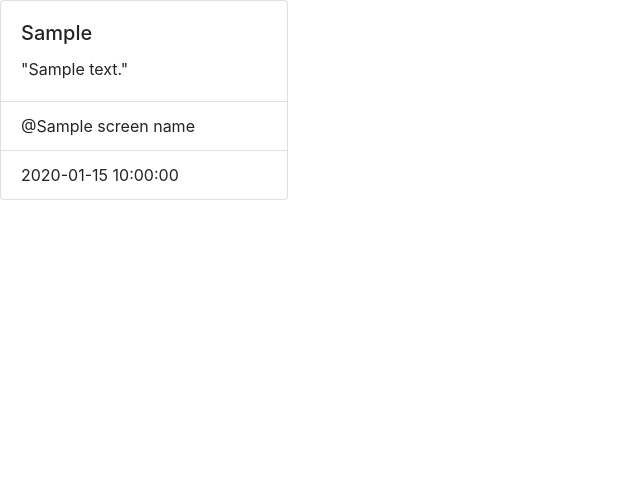
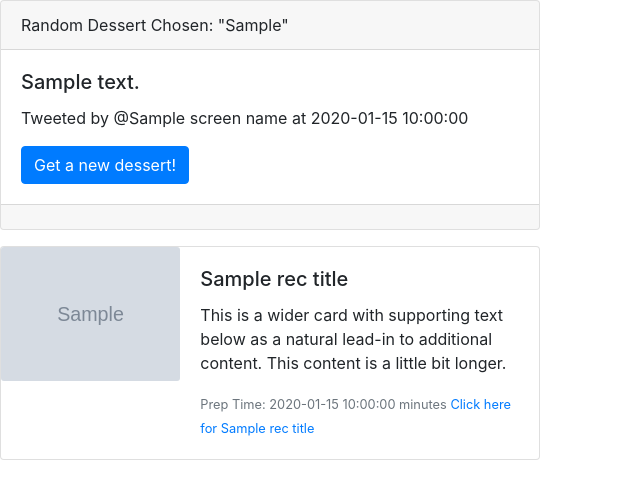
Before and after one commit to Sresht/project1-before, a Flask app: template templates/index.html in a window 1280 px wide. Shown: the top 499 px of the page, without its empty margins (0-640 px from the left). Run offline with Flask 2, Linux system fonts and the light colour scheme; the template is opened without the code that fills it: most values are stand-ins (such as "Sample title", 1, 10 or a date in 2020); grey boxes marked "Sample" are stand-in pictures; some libraries are stand-ins or nearby versions.

Commit message:
fixed card layout for index.html, added new card for recipr info and added some recipe features

```diff
--- a/app.py
+++ b/app.py
@@ -10,7 +10,7 @@ import sys
 import os
 from dotenv import load_dotenv
 from os.path import join, dirname
-import spoonacular as sp
+import spoonacular
 
 #env
 dotenv_path = join(dirname(__file__), 'development.env')
@@ -45,7 +45,7 @@ def index():
 
     #Spoonacular search info
     search_url = "https://spoonacular-recipe-food-nutrition-v1.p.rapidapi.com/recipes/search"
-    querystring = {"query":"cookies", "number":1}
+    querystring = {"query":randomDessert, "number":1}
     search_response = requests.request("GET", search_url, headers=headers, params=querystring)
     search_data=search_response.json()
     for rec in search_data["results"]:
@@ -53,14 +53,15 @@ def index():
         rec_title=rec["title"]
         rec_servings=rec["servings"]
         rec_prep_time=rec["readyInMinutes"]
-        rec_image=rec["image"]
+        rec_image="https://spoonacular.com/recipeImages/"+rec["image"]
         rec_url=rec["sourceUrl"]
-        #print(ing_id, ing_title, ing_servings, ing_prep_time, ing_url, ing_image)
+        #print(rec_id, rec_title, rec_servings, rec_prep_time, rec_url, rec_image)
 
     #Spoonacular ingredients by id info
     ing_url = "https://spoonacular-recipe-food-nutrition-v1.p.rapidapi.com/recipes/"+str(rec_id)+"/ingredientWidget.json"
     ing_response = requests.request("GET", ing_url, headers=headers)
     ing_data=ing_response.json()
+    ing_len=len(ing_data["ingredients"])
     for ing in ing_data["ingredients"]:
         ing_name = ing["name"]
         ing_amount_value = ing["amount"]["us"]["value"]
@@ -86,7 +87,17 @@ def index():
         tweet = tweet,
         text = text,
         screen_name = screen_name,
-        created_at = created_at
+        created_at = created_at,
+        rec_id=rec_id,
+        rec_title=rec_title,
+        rec_servings=rec_servings,
+        rec_prep_time=rec_prep_time,
+        rec_image=rec_image,
+        rec_url=rec_url,
+        ing_name=ing_name,
+        ing_amount_unit=ing_amount_unit,
+        ing_amount_value=ing_amount_value,
+        ing_len=ing_len,
         )
 
 app.run(
--- a/templates/index.html
+++ b/templates/index.html
@@ -1,22 +1,48 @@
 <!DOCTYPE html>
 <html lang="en">
+
 <head>
-    <link rel="stylesheet" href="https://stackpath.bootstrapcdn.com/bootstrap/4.5.2/css/bootstrap.min.css" integrity="sha384-JcKb8q3iqJ61gNV9KGb8thSsNjpSL0n8PARn9HuZOnIxN0hoP+VmmDGMN5t9UJ0Z" crossorigin="anonymous">
-    <link rel="stylesheet" href="style.css">
+    <link rel="stylesheet" href="https://stackpath.bootstrapcdn.com/bootstrap/4.5.2/css/bootstrap.min.css"
+        integrity="sha384-JcKb8q3iqJ61gNV9KGb8thSsNjpSL0n8PARn9HuZOnIxN0hoP+VmmDGMN5t9UJ0Z" crossorigin="anonymous">
+    <link rel="stylesheet" href={{ url_for("static", filename="style.css") }}>
     <meta charset="UTF-8">
     <meta name="viewport" content="width=device-width, initial-scale=1.0">
     <title>Twittsplay</title>
 </head>
+
 <body>
-    <div class="card" style="width: 18rem;">
-  <div class="card-body">
-    <h5 class="card-title">{{ randomDessert }}</h5>
-    <p class="card-text">"{{ text }}"</p>
-  </div>
-  <ul class="list-group list-group-flush">
-    <li class="list-group-item">@{{  screen_name }}</li>
-    <li class="list-group-item">{{  created_at }}</li>
-  </ul>
-</div>
+    <div class="center">
+        <div class="card mb-3" style="max-width: 540px;">
+            <div class="card-header">
+                Random Dessert Chosen: "{{randomDessert}}"
+            </div>
+            <div class="card-body">
+                <h5 class="card-title">{{text}}</h5>
+                <p class="card-text">Tweeted by @{{screen_name}} at {{created_at}}</p>
+                <button class="btn btn-primary" onClick="window.location.reload();">Get a new dessert!</button>
+            </div>
+            <div class="card-footer text-muted">
+
+            </div>
+        </div>
+
+        <div class="card mb-3" style="max-width: 540px;">
+            <div class="row no-gutters">
+                <div class="col-md-4">
+                    <img src={{rec_image}} class="card-img" alt="img">
+                </div>
+                <div class="col-md-8">
+                    <div class="card-body">
+                        <h5 class="card-title">{{rec_title}}</h5>
+                        <p class="card-text">This is a wider card with supporting text below as a natural lead-in to
+                            additional content. This content is a little bit longer.</p>
+                        <p class="card-text"><small class="text-muted">Prep Time: {{rec_prep_time}} minutes <a
+                                    href={{rec_url}}>Click here for {{rec_title}}</a></small></p>
+                    </div>
+                </div>
+            </div>
+        </div>
+    </div>
 </body>
+
 </html>
```
